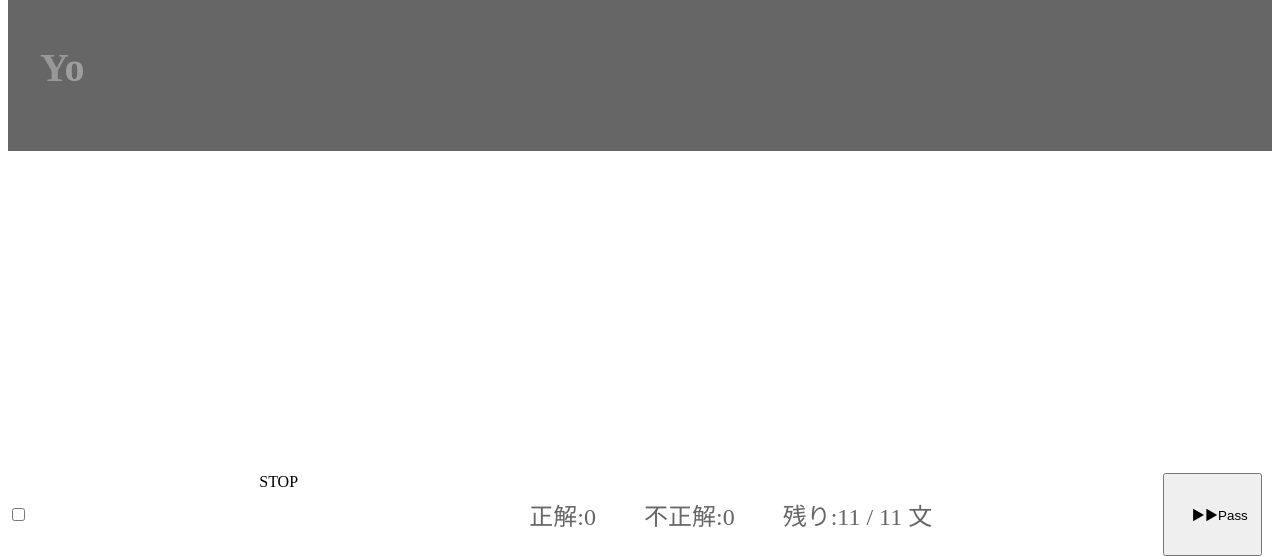
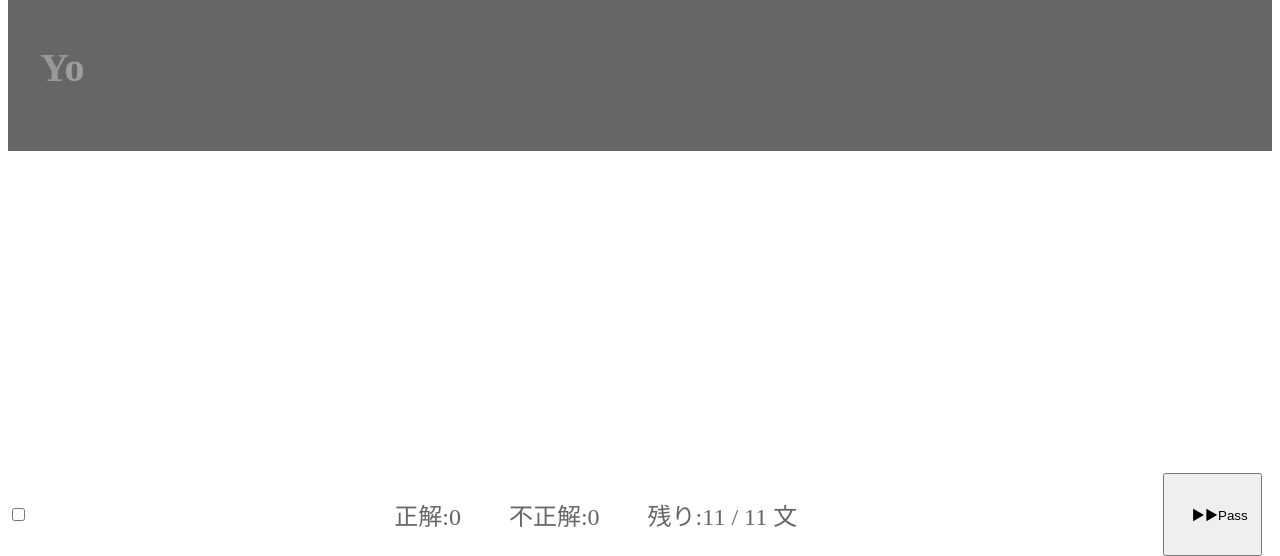
Before and after one commit to Igaki12/JavaScript_EnglishTyping1, a plain HTML site: page index2.html in a window 1280 px wide. Shown: the part 244-800 px from the top of the page. Drawn offline with Linux system fonts and the light colour scheme.

Commit message:
Fixed a little

```diff
--- a/index2.html
+++ b/index2.html
@@ -12,7 +12,7 @@
       <p id="answer">text~~~~~~</p>
     </div>
     <div id="flex">
-      <input type="checkbox" id="stop_appearWords" value="stop">STOP
+      <input type="checkbox" id="stop_appearWords" value="stop">
       <p id="rating" class="sentence">　　正解:0　　不正解:0　　残り0文</p>
       <button id="pass_btn">　▶▶Pass　</button>
     </div>
```
